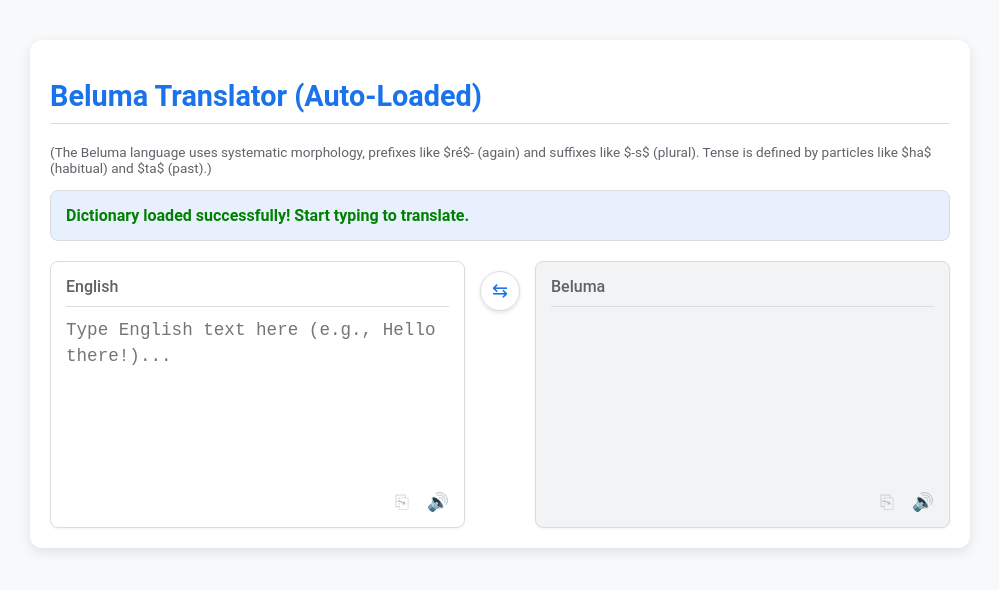
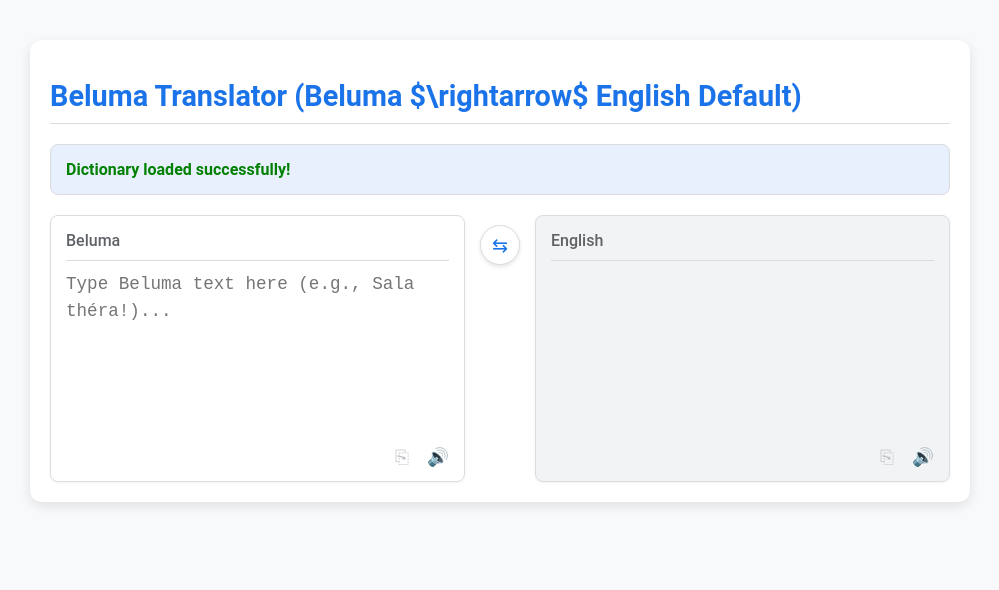
Before and after one commit to XPDevs/Beluma, a plain HTML site: page translator.html in a window 1280 px wide. Shown: the whole page, without its empty margins (140-1139 px from the left). Drawn offline with Linux system fonts and the light colour scheme.

Commit message:
Change translator default language direction

```diff
--- a/translator.html
+++ b/translator.html
@@ -153,17 +153,15 @@
 <body>
 
 <div class="container">
-    <h1>Beluma Translator (Auto-Loaded)</h1>
-    <p style="font-size:0.85rem; color:#5f6368;">
-        (The Beluma language uses systematic morphology, prefixes like $ré$- (again) and suffixes like $-s$ (plural). Tense is defined by particles like $ha$ (habitual) and $ta$ (past).)
-    </p>
+    <h1>Beluma Translator (Beluma $\rightarrow$ English Default)</h1>
 
     <div id="status">Loading dictionary from URL...</div>
 
     <div class="translator-area">
         <div class="input-pane">
-            <div id="sourceLanguage" class="language-header">English</div>
-            <textarea id="tekstoInput" placeholder="Type or paste text here (e.g., Hello there!)" disabled></textarea>
+            <!-- Source is Beluma by default -->
+            <div id="sourceLanguage" class="language-header">Beluma</div>
+            <textarea id="tekstoInput" placeholder="Type or paste Beluma text here (e.g., Sala théra!)..." disabled></textarea>
             <div class="interaction-controls">
                 <button id="copyInputBtn" class="interaction-btn" title="Copy Text" disabled>&#x2398;</button>
                 <button id="speakInputBtn" class="interaction-btn" title="Listen" disabled>&#x1F50A;</button>
@@ -175,7 +173,8 @@
         </div>
 
         <div class="output-pane">
-            <div id="targetLanguage" class="language-header">Beluma</div>
+            <!-- Target is English by default -->
+            <div id="targetLanguage" class="language-header">English</div>
             <div id="output"></div>
             <div class="interaction-controls">
                 <button id="copyOutputBtn" class="interaction-btn" title="Copy Text" disabled>&#x2398;</button>
@@ -192,7 +191,8 @@ const DICTIONARY_URL = 'https://xpdevs.github.io/Beluma/h.txt';
 // Dictionaries and State
 let anglaAlBeluma = {};
 let belumaAlAngla = {};
-let isEnglishToBeluma = true; // Current direction state
+// Set default direction to Beluma (Source/Left) -> English (Target/Right)
+let isEnglishToBeluma = false;
 const synth = window.speechSynthesis; // TTS API
 
 // Elements
@@ -209,7 +209,7 @@ const speakInputBtn = document.getElementById('speakInputBtn');
 const copyOutputBtn = document.getElementById('copyOutputBtn');
 const speakOutputBtn = document.getElementById('speakOutputBtn');
 
-// --- Core Translation Functions (Kept the same) ---
+// --- Core Translation Functions ---
 
 function parseLingvoData(lingvoData) {
     const linioj = lingvoData.split('\n');
@@ -223,13 +223,16 @@ function parseLingvoData(lingvoData) {
         if (partoj.length === 2) {
             const beluma = partoj[0].trim();
             let angla = partoj[1].trim();
+            // Clean up definitions (remove parenthetical info)
             angla = angla.replace(/\(.*?\)/g, '').trim();
             const opcioj = angla.split('/').map(o => o.trim().toLowerCase());
 
+            // Populate English -> Beluma map
             for (let o of opcioj) {
                 anglaAlBeluma[o] = beluma;
             }
 
+            // Populate Beluma -> English map (using the first definition as the default)
             if (opcioj.length > 0) {
                 belumaAlAngla[beluma] = opcioj[0];
             }
@@ -238,7 +241,7 @@ function parseLingvoData(lingvoData) {
 }
 
 /**
- * Translates a single word/token, handling punctuation and case, or returns the token untouched if it's whitespace/punctuation.
+ * Translates a single word/token, handling punctuation and case.
  */
 function tradukToken(token, dictionario) {
     // 1. Check if the token is pure whitespace (space, tab, newline)
@@ -262,8 +265,10 @@ function tradukToken(token, dictionario) {
 
     const malgranda = kernaVorto.toLowerCase();
 
+    // Look up the word, default to the original word if not found
     let tradukitaKerno = dictionario[malgranda] || kernaVorto;
 
+    // Restore capitalization if the original word was capitalized
     if (ĉuKapitala && tradukitaKerno.length > 0) {
         tradukitaKerno = tradukitaKerno.charAt(0).toUpperCase() + tradukitaKerno.slice(1);
     }
@@ -275,6 +280,7 @@ function tradukToken(token, dictionario) {
  * Translates an entire input string word-by-word, preserving all whitespace and punctuation.
  */
 function tradukFrazo(frazo) {
+    // Select the correct dictionary based on the current direction state
     const dictionario = isEnglishToBeluma ? anglaAlBeluma : belumaAlAngla;
 
     // Use a regex that captures WORDS, PUNCTUATION BLOCKS, AND WHITESPACE
@@ -286,7 +292,7 @@ function tradukFrazo(frazo) {
     return tradukitaj.join('');
 }
 
-// --- Interaction Functions (Copy & TTS - Kept the same) ---
+// --- Interaction Functions (Copy & TTS) ---
 
 function copyText(element) {
     let text = element.tagName === 'TEXTAREA' ? element.value : element.textContent;
@@ -337,7 +343,7 @@ function updateInteractionButtonState() {
 }
 
 function enableTranslator() {
-    statusElement.textContent = 'Dictionary loaded successfully! Start typing to translate.';
+    statusElement.textContent = 'Dictionary loaded successfully!';
     statusElement.style.color = 'green';
     swapBtn.disabled = false;
     tekstoInput.disabled = false; // Enable input
@@ -377,7 +383,7 @@ function handleTranslation() {
     updateInteractionButtonState();
 }
 
-// --- NEW: Dictionary Loading Function ---
+// --- Dictionary Loading Function ---
 
 async function loadDictionary() {
     try {
@@ -404,15 +410,13 @@ tekstoInput.addEventListener('input', handleTranslation);
 swapBtn.addEventListener('click', function() {
     isEnglishToBeluma = !isEnglishToBeluma; // Toggle state
 
-    // Swap content of input and output fields
-    const currentInput = tekstoInput.value;
-    const currentOutput = output.textContent;
-    tekstoInput.value = currentOutput;
+    // The key change: We DO NOT swap the content of the boxes.
+    // The content stays on the left (source), and the output updates on the right (target).
 
     // Update language headers and placeholder
     updateLanguageDisplays();
 
-    // Immediately translate the swapped content
+    // Immediately translate the original content based on the NEW direction
     handleTranslation();
 });
 
```
